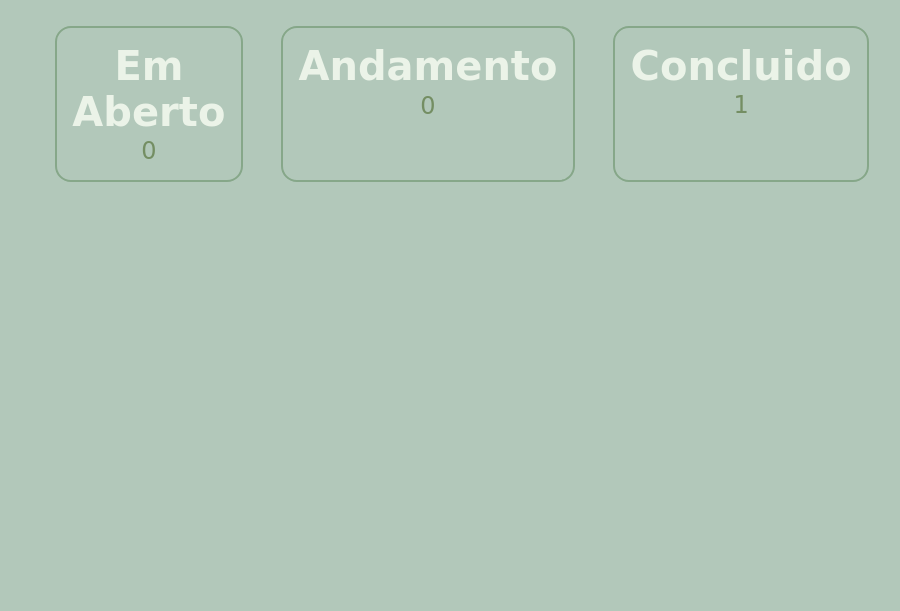
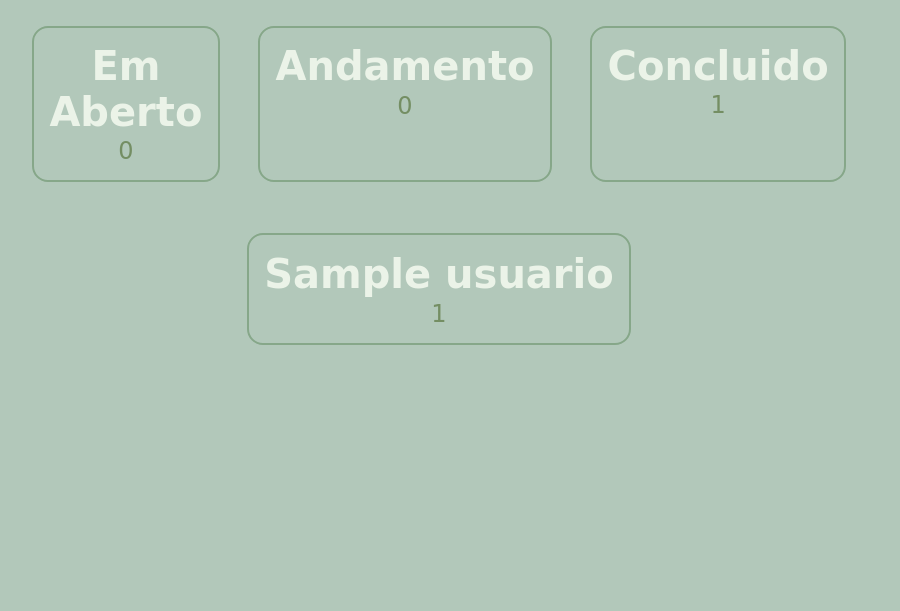
Before and after one commit to Samukaviga/chamados-novo, a PHP site: page /admin/ in a window 1280 px wide. Shown: the part 65-676 px from the top of the page, without its empty margins (201-1101 px from the left). Run offline with PHP 8.4, Linux system fonts and the light colour scheme; the visitor is signed in with stand-in values (Sample User, id 1); tables that the repository leaves empty or names only in its code hold one stand-in row (values such as "Sample post"); some web fonts are replaced.

Commit message:
Atualizando projeto

```diff
--- a/funcoes/admin.php
+++ b/funcoes/admin.php
@@ -141,6 +141,26 @@ function listagemNome($pdo, $setor) {
     return $result;
 }
 
+function listagemChamadosUsuario($pdo, $id_usuario){
+
+    $sql = "SELECT id_chamado, titulo, prazo FROM chamado WHERE id_usuario = :id;";
+    $stmt = $pdo->prepare($sql);
+    $stmt->bindParam(":id", $id_usuario, PDO::PARAM_INT);
+    $stmt->execute();
+    $result = $stmt->fetchAll();
+    return $result;
+}
+
+function quantidadeChamadosUsuario($pdo, $id_usuario){
+    $sql = "SELECT count(chamado.status) from chamado WHERE id_usuario = :id";
+    $stmt = $pdo->prepare($sql);
+    $stmt->bindParam(":id", $id_usuario, PDO::PARAM_INT);
+    $stmt->execute();
+    $count = $stmt->fetchColumn();
+
+    return $count;
+}
+
 function realizandoChamado($pdo, $titulo, $mensagem, $id_usuario, $data, $hora, $prazo, $status, $departamento, $prioridade) {
 
     $sql = "INSERT INTO chamado (titulo, mensagem, id_usuario, data, hora, status, id_departamento, prioridade, prazo) VALUES (:titulo, :mensagem, :id_usuario, :data, :hora, :status, :departamento, :prioridade, :prazo)";
--- a/js/funcoes.js
+++ b/js/funcoes.js
@@ -70,6 +70,28 @@ function engrenagem() {
     });
 }
 
+function chamados(){
+
+    const popupChamado = document.querySelector('#popup__lateral__chamado');
+    const popupFecharChamadobt = document.querySelector('#popup__lateral__fechar__chamado');
+
+    popupFecharChamadobt.addEventListener('click', (event) => {
+        event.preventDefault();
+
+        popupChamado.style.display = 'none';
+    })
+
+    const popuoAbrirChamadobt = document.querySelector('#popup__lateral__abrir__chamado');
+
+    popuoAbrirChamadobt.addEventListener('click', (event) => {
+        event.preventDefault();
+
+        popupChamado.style.display = 'block';
+ })
+
+}
+
+
 engrenagem();
 
 andamento();
--- a/src/admin/index.php
+++ b/src/admin/index.php
@@ -30,6 +30,7 @@
         $listaEmAberto = listagemEmAberto($pdo, $setor);
         $listaConcluido = listagemConcluido($pdo, $setor);
 
+        $listaNomes = listagemNome($pdo, $setor);
 ?>
 <!DOCTYPE html>
 <html lang="en">
@@ -75,6 +76,27 @@
                     <p class="container__tarefa__item__quantidade"><?= $concluido; ?></p>
                 </a>
             </div>
+
+        </section>
+
+        <section class="container__tarefa" >
+
+        <?php foreach($listaNomes as $index => $lista):
+
+            $quantidadeChamadosUsuario = quantidadeChamadosUsuario($pdo,  $lista['id_usuario']);
+
+        ?>
+
+
+
+        <div class="container__tarefa__item">
+            <a id="popup__lateral__abrir__chamado_<?= $index ?>" class="container__tarefa__item_link" href="#">
+                <h2 class="container__tarefa__item__titulo"><?= $lista['nome'] ?></h2>
+                <p class="container__tarefa__item__quantidade"><?= $quantidadeChamadosUsuario; ?></p>
+            </a>
+        </div>
+        <?php endforeach; ?>
+
 
         </section>
 
@@ -134,7 +156,7 @@
                     <tr>
                         <td><?= $lista['id_usuario']; ?></td>
                         <td><?= $lista['nome']; ?></td>
-                        <td><a class="relatorio__link" href="./arquivo.php?id_chamado=<?=$lista['id_chamado']; ?>"><?= $lista['titulo']; ?></a></td>
+                        <td><a class="poupup__lateral__relatorio__link" class="relatorio__link" href="./arquivo.php?id_chamado=<?=$lista['id_chamado']; ?>"><?= $lista['titulo']; ?></a></td>
                         <td><?= $lista['prazo']; ?></td>
                     </tr>
                     <?php endforeach; ?>
@@ -167,7 +189,87 @@
             </div>
     </div>
 
+       <!-- LISTA CHAMADOS -->
+       <?php foreach($listaNomes as $index => $lista): ?>
+       <div id="popup__lateral__chamado_<?= $index; ?>" class="popup__lateral">
+                    <div class="popup__lateral__fechar">
+                        <a id="popup__lateral__fechar__chamado_<?= $index; ?>" class="popup__lateral__fechar__link" href="#"><img class="popup__lateral__fechar__imagem" src="../../assets/x.png" alt=""></a>
+                    </div>
+
+                        <div class="popup__lateral__relatorio">
+                            <table class="popup__lateral__relatorio__tabela">
+                                <tr>
+                                    <th>#</th>
+                                    <th>Titulo</th>
+                                    <th>Prazo de Entrega</th>
+                                </tr>
+
+                                <?php
+                                    $listaChamados = listagemChamadosUsuario($pdo, $lista['id_usuario']);
+
+                                    foreach($listaChamados as $chamado):
+
+                                ?>
+
+                                <tr>
+                                    <td><?= $chamado['id_chamado']; ?></td>
+                                    <td><a class="poupup__lateral__relatorio__link" href="./arquivo.php?id_chamado=<?= $chamado['id_chamado']; ?>"><?= $chamado['titulo']; ?></a></td>
+                                    <td><?= $chamado['prazo']; ?></td>
+                                </tr>
+                                        <?php endforeach; ?>
+                            </table>
+                        </div>
+                </div>
+        <?php endforeach; ?>
+            <!-- ----------------------------------------------- -->
+
 </body>
     <script src="../../js/funcoes.js" ></script>
+    <script>
+       function chamados() {
 
+        const num = [0, 1, 2, 3, 4 ];
+        const popupChamados = {};
+        const popupFechar = {};
+        const popupAbrir = {};
+
+        num.forEach(function(item) {
+
+            console.log(item);
+
+            const nomeVariavel = 'popupChamado' + item;
+            const nomeFehar = 'popupFecharChamado' + item;
+            const nomeAbrir = 'popupAbrirChamado' + item;
+
+
+            popupChamados[nomeVariavel] = document.querySelector('#popup__lateral__chamado_' + item);
+
+
+            popupFechar[nomeFehar] = document.querySelector('#popup__lateral__fechar__chamado_' + item);
+
+            popupAbrir[nomeAbrir] = document.querySelector('#popup__lateral__abrir__chamado_' + item);
+
+            console.log(popupAbrir[nomeAbrir]);
+
+
+            popupFechar[nomeFehar].addEventListener('click', (event) => {
+                event.preventDefault();
+                popupChamados[nomeVariavel].style.display = 'none';
+            });
+
+
+            popupAbrir[nomeAbrir].addEventListener('click', (event) => {
+                event.preventDefault();
+                popupChamados[nomeVariavel].style.display = 'block';
+
+            });
+
+        });
+
+}
+
+chamados();
+
+
+    </script>
 </html>
--- a/styles/style.css
+++ b/styles/style.css
@@ -81,6 +81,7 @@ body {
 .container__tarefa {
     display: flex;
     gap: 5%;
+    justify-content: center;
     padding: 2% 20% 2% 20%;
 }
 
```
Also changed, not shown: src/admin/alterarSenha.php (line endings or trailing spaces), src/membro/upload/105/logo rgb_Prancheta 1.png (added).
